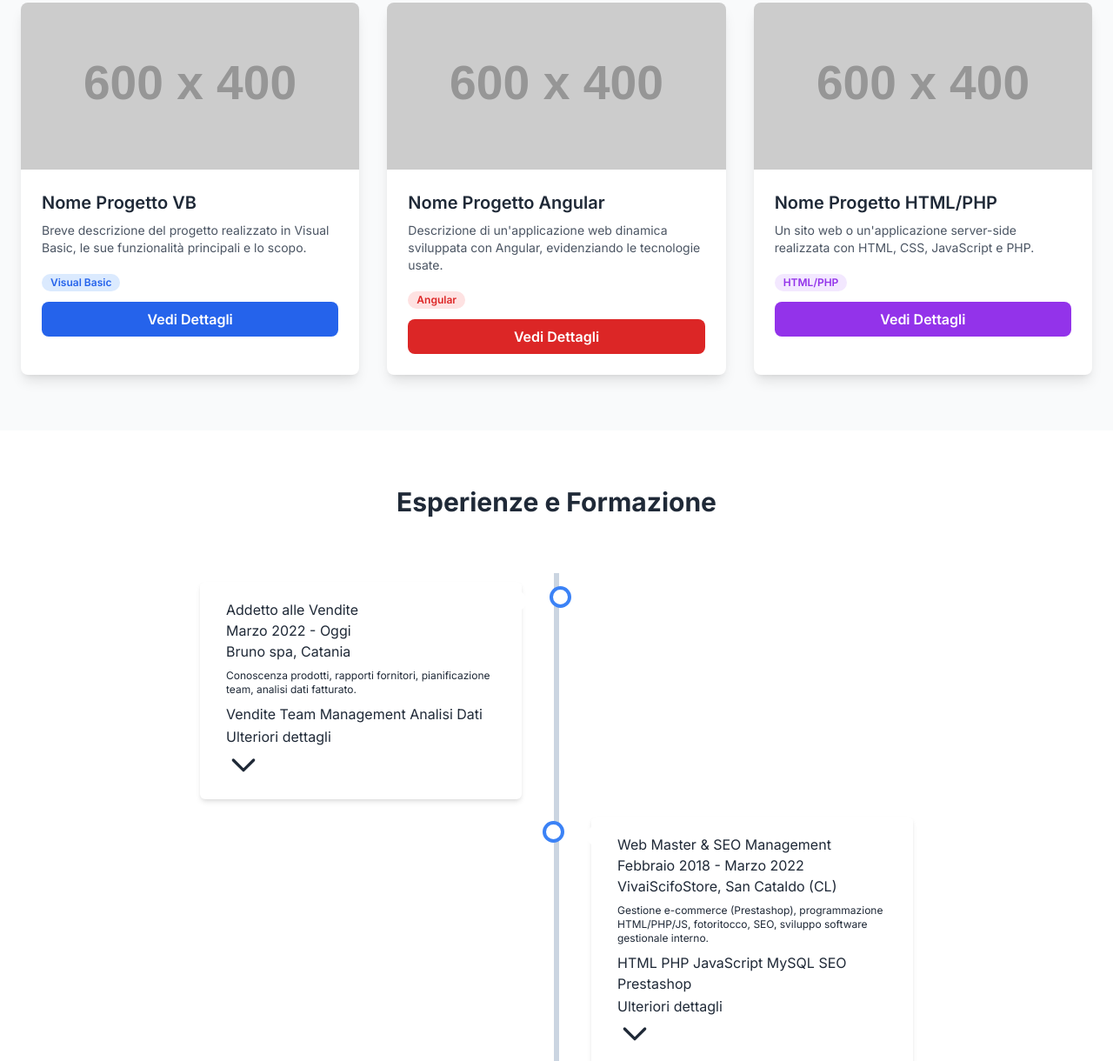
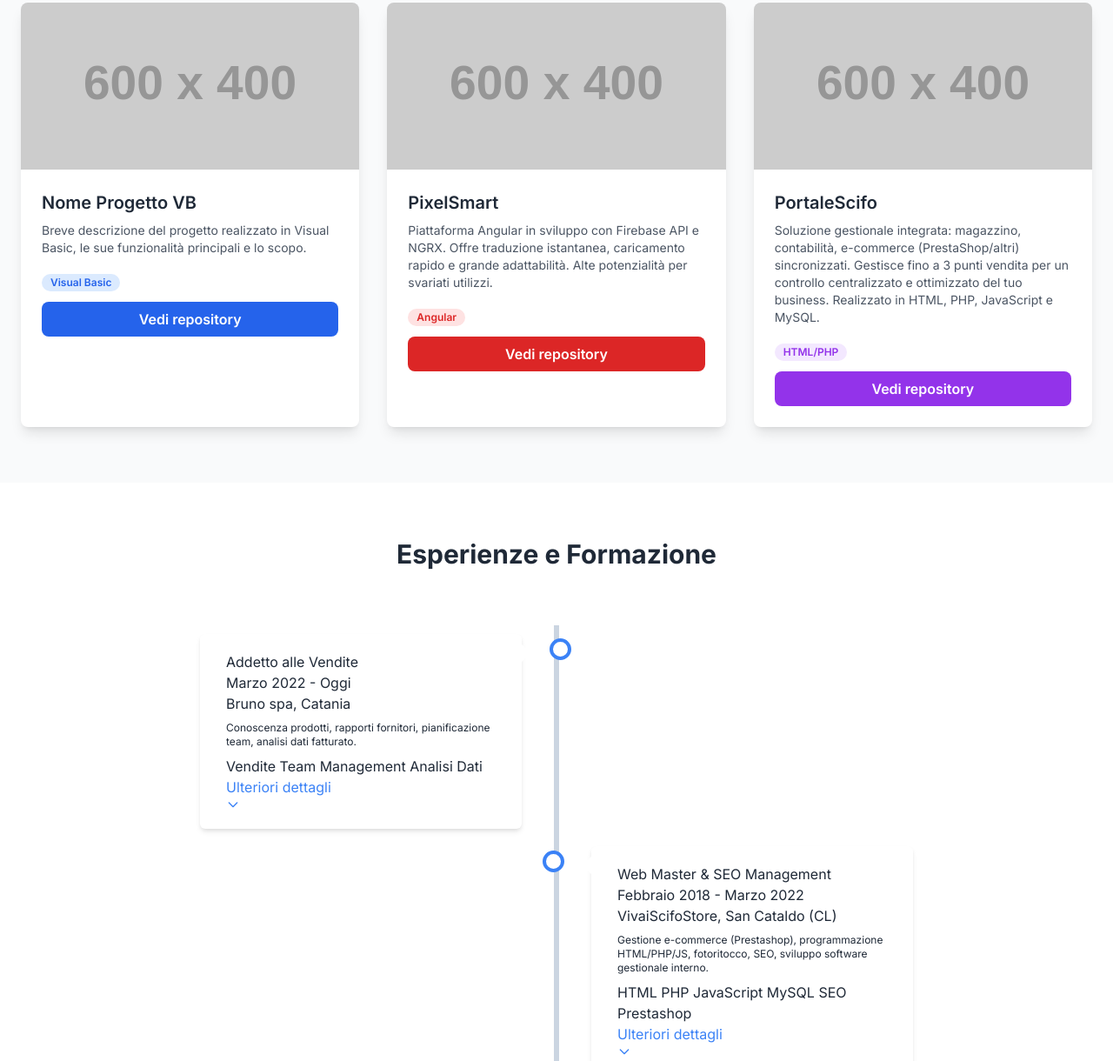
Before and after one commit to calogerocino/curriculum-portfolio, a website: page public/index.html in a window 1280 px wide. Shown: the part 637-1857 px from the top of the page at 87% size. Drawn offline with nearby package versions, Linux system fonts and the light colour scheme; placeholder pictures from the web are drawn by us.

Commit message:
Aggiorna dettagli dei progetti e link ai repository; migliora la struttura della timeline con un nuovo trigger di espansione.

```diff
--- a/public/index.html
+++ b/public/index.html
@@ -147,7 +147,7 @@
         }
 
         .timeline-header { /* L'header rimane per il titolo e la data */
-            @apply flex items-center py-2; /* Rimosso cursor-pointer se solo il nuovo trigger espande */
+            @apply flex items-center py-2;
         }
         .timeline-header-clickable-area { /* Area del titolo */
              @apply flex items-center gap-2;
@@ -182,14 +182,19 @@
 
         /* Stili per il nuovo trigger di espansione */
         .timeline-expand-trigger {
-            @apply mt-4 pt-3 border-t border-gray-200 text-right cursor-pointer flex justify-end items-center;
+            /* Flexbox per allineare testo e freccia. items-center per allineamento verticale. justify-end per posizionare a destra. */
+            @apply mt-4 pt-3 border-t border-gray-200 cursor-pointer flex justify-end items-center;
+            /* Il colore qui è generico, le classi Tailwind su span e svg lo sovrascriveranno specificamente */
+             color:#3b82f6;
         }
         .timeline-expand-trigger span {
+            /* Stili per il testo "ulteriori dettagli" */
             @apply text-sky-500 hover:text-sky-600 underline text-sm font-medium;
-             vertical-align: middle;
+            /* vertical-align: middle; rimosso perché items-center sul genitore è più appropriato */
         }
         .new-timeline-arrow {
-            @apply inline-block w-5 h-5 ml-1 text-sky-500 transition-transform duration-300;
+            /* Stili per la freccia SVG. w-4 h-4 per dimensione, ml-1 per spaziatura. */
+            @apply inline-block w-4 h-4 ml-1 text-sky-500 transition-transform duration-300;
         }
         .new-timeline-arrow.expanded {
             transform: rotate(180deg);
@@ -239,8 +244,8 @@
                 <div class="hidden md:flex space-x-4">
                     <a href="#home" class="text-gray-600 hover:text-blue-600 px-3 py-2 rounded-md text-sm font-medium" data-key="navHome">Home</a>
                     <a href="#progetti" class="text-gray-600 hover:text-blue-600 px-3 py-2 rounded-md text-sm font-medium" data-key="navProjects">Progetti</a>
+                    <a href="#curriculum" class="text-gray-600 hover:text-blue-600 px-3 py-2 rounded-md text-sm font-medium" data-key="navCV">Esperienze</a>
                     <a href="#competenze" class="text-gray-600 hover:text-blue-600 px-3 py-2 rounded-md text-sm font-medium" data-key="navSkills">Competenze</a>
-                    <a href="#curriculum" class="text-gray-600 hover:text-blue-600 px-3 py-2 rounded-md text-sm font-medium" data-key="navCV">Esperienze</a>
                     <a href="#chi-sono" class="text-gray-600 hover:text-blue-600 px-3 py-2 rounded-md text-sm font-medium" data-key="navAbout">Chi Sono</a>
                     <a href="#contatti" class="text-gray-600 hover:text-blue-600 px-3 py-2 rounded-md text-sm font-medium" data-key="navContact">Contatti</a>
                 </div>
@@ -294,19 +299,19 @@
                 <div class="bg-white rounded-lg shadow-lg overflow-hidden project-card transition-all duration-300">
                     <img src="https://placehold.co/600x400/e74c3c/ffffff?text=Progetto+Angular&font=inter" alt="Immagine Progetto Angular" class="w-full h-48 object-cover">
                     <div class="p-6">
-                        <h3 class="text-xl font-semibold text-gray-800 mb-2" data-key="projectAngularTitle">Nome Progetto Angular</h3>
-                        <p class="text-gray-600 text-sm mb-4" data-key="projectAngularDesc">Descrizione di un'applicazione web dinamica sviluppata con Angular, evidenziando le tecnologie usate.</p>
+                        <h3 class="text-xl font-semibold text-gray-800 mb-2" data-key="projectAngularTitle">PixelSmart</h3>
+                        <p class="text-gray-600 text-sm mb-4" data-key="projectAngularDesc">Piattaforma Angular in sviluppo con Firebase API e NGRX. Offre traduzione istantanea, caricamento rapido e grande adattabilità. Alte potenzialità per svariati utilizzi.</p>
                         <span class="inline-block bg-red-100 text-red-600 text-xs font-semibold px-2.5 py-0.5 rounded-full mb-3">Angular</span>
-                        <a href="#" class="block text-center bg-red-600 hover:bg-red-700 text-white font-semibold py-2 px-4 rounded-lg transition duration-300" data-key="projectDetailsButton2">Vedi Dettagli</a>
+                        <a href="https://github.com/calogerocino/PixelSmart" target="_blank" class="block text-center bg-red-600 hover:bg-red-700 text-white font-semibold py-2 px-4 rounded-lg transition duration-300" data-key="projectDetailsButton2">Vedi Repository</a>
                     </div>
                 </div>
                 <div class="bg-white rounded-lg shadow-lg overflow-hidden project-card transition-all duration-300">
                     <img src="https://placehold.co/600x400/8e44ad/ffffff?text=Progetto+HTML/PHP&font=inter" alt="Immagine Progetto HTML/PHP" class="w-full h-48 object-cover">
                     <div class="p-6">
-                        <h3 class="text-xl font-semibold text-gray-800 mb-2" data-key="projectPHPTitle">Nome Progetto HTML/PHP</h3>
-                        <p class="text-gray-600 text-sm mb-4" data-key="projectPHPDesc">Un sito web o un'applicazione server-side realizzata con HTML, CSS, JavaScript e PHP.</p>
+                        <h3 class="text-xl font-semibold text-gray-800 mb-2" data-key="projectPHPTitle">PortaleScifo</h3>
+                        <p class="text-gray-600 text-sm mb-4" data-key="projectPHPDesc">Soluzione gestionale integrata: magazzino, contabilità, e-commerce (PrestaShop/altri) sincronizzati. Gestisce fino a 3 punti vendita per un controllo centralizzato e ottimizzato del tuo business. Realizzato in HTML, PHP, JavaScript e MySQL.</p>
                         <span class="inline-block bg-purple-100 text-purple-600 text-xs font-semibold px-2.5 py-0.5 rounded-full mb-3">HTML/PHP</span>
-                        <a href="#" class="block text-center bg-purple-600 hover:bg-purple-700 text-white font-semibold py-2 px-4 rounded-lg transition duration-300" data-key="projectDetailsButton3">Vedi Dettagli</a>
+                        <a href="https://github.com/calogerocino/portalescifo" target="_blank" class="block text-center bg-purple-600 hover:bg-purple-700 text-white font-semibold py-2 px-4 rounded-lg transition duration-300" data-key="projectDetailsButton3">Vedi Repository</a>
                     </div>
                 </div>
             </div>
@@ -335,13 +340,13 @@
                                 <span data-key="cvSkillDataAnalysis">Analisi Dati</span>
                             </div>
                         </div>
+                        <div class="timeline-expand-trigger" role="button" tabindex="0" aria-expanded="false">
+                            <span data-key="viewMoreDetails">Ulteriori dettagli</span>
+                            <svg class="new-timeline-arrow w-4 h-4" fill="none" stroke="currentColor" viewBox="0 0 24 24" xmlns="http://www.w3.org/2000/svg"><path stroke-linecap="round" stroke-linejoin="round" stroke-width="2" d="M19 9l-7 7-7-7"></path></svg>
+                        </div>
                         <div class="expandable-details">
                             <p class="text-sm text-gray-600" data-key="cvExp1Detail1">Gestione avanzata del rapporto con i clienti e fidelizzazione.</p>
                             <p class="text-sm text-gray-600 mt-1" data-key="cvExp1Detail2">Formazione di nuovi colleghi sulle procedure di vendita e sui prodotti.</p>
-                        </div>
-                        <div class="timeline-expand-trigger" role="button" tabindex="0" aria-expanded="false">
-                            <span data-key="viewMoreDetails">Ulteriori dettagli</span>
-                            <svg class="new-timeline-arrow w-10 h-10" fill="none" stroke="currentColor" viewBox="0 0 24 24" xmlns="http://www.w3.org/2000/svg"><path stroke-linecap="round" stroke-linejoin="round" stroke-width="2" d="M19 9l-7 7-7-7"></path></svg>
                         </div>
                     </div>
                 </div>
@@ -366,13 +371,13 @@
                                 <span data-key="cvSkillPrestashop">Prestashop</span>
                             </div>
                         </div>
+                        <div class="timeline-expand-trigger" role="button" tabindex="0" aria-expanded="false">
+                            <span data-key="viewMoreDetails">Ulteriori dettagli</span>
+                            <svg class="new-timeline-arrow w-4 h-4" fill="none" stroke="currentColor" viewBox="0 0 24 24" xmlns="http://www.w3.org/2000/svg"><path stroke-linecap="round" stroke-linejoin="round" stroke-width="2" d="M19 9l-7 7-7-7"></path></svg>
+                        </div>
                         <div class="expandable-details">
                             <p class="text-sm text-gray-600" data-key="cvExp2Detail1">Ottimizzazione SEO on-page e off-page che ha portato a un aumento del traffico organico del 40%.</p>
                             <p class="text-sm text-gray-600 mt-1" data-key="cvExp2Detail2">Sviluppo di moduli custom per Prestashop per migliorare l'esperienza utente.</p>
-                        </div>
-                        <div class="timeline-expand-trigger" role="button" tabindex="0" aria-expanded="false">
-                            <span data-key="viewMoreDetails">Ulteriori dettagli</span>
-                            <svg class="new-timeline-arrow w-10 h-10" fill="none" stroke="currentColor" viewBox="0 0 24 24" xmlns="http://www.w3.org/2000/svg"><path stroke-linecap="round" stroke-linejoin="round" stroke-width="2" d="M19 9l-7 7-7-7"></path></svg>
                         </div>
                     </div>
                 </div>
@@ -393,12 +398,12 @@
                                 <span data-key="cvSkillCommercial">Commerciale</span>
                             </div>
                         </div>
+                        <div class="timeline-expand-trigger" role="button" tabindex="0" aria-expanded="false">
+                            <span data-key="viewMoreDetails">Ulteriori dettagli</span>
+                            <svg class="new-timeline-arrow w-4 h-4" fill="none" stroke="currentColor" viewBox="0 0 24 24" xmlns="http://www.w3.org/2000/svg"><path stroke-linecap="round" stroke-linejoin="round" stroke-width="2" d="M19 9l-7 7-7-7"></path></svg>
+                        </div>
                         <div class="expandable-details">
                             <p class="text-sm text-gray-600" data-key="cvExp3Detail1">Acquisizione e gestione di un portafoglio clienti business.</p>
-                        </div>
-                        <div class="timeline-expand-trigger" role="button" tabindex="0" aria-expanded="false">
-                            <span data-key="viewMoreDetails">Ulteriori dettagli</span>
-                            <svg class="new-timeline-arrow w-10 h-10" fill="none" stroke="currentColor" viewBox="0 0 24 24" xmlns="http://www.w3.org/2000/svg"><path stroke-linecap="round" stroke-linejoin="round" stroke-width="2" d="M19 9l-7 7-7-7"></path></svg>
                         </div>
                     </div>
                 </div>
@@ -420,12 +425,12 @@
                                 <span data-key="cvSkillLaw">Diritto</span>
                             </div>
                         </div>
+                        <div class="timeline-expand-trigger" role="button" tabindex="0" aria-expanded="false">
+                            <span data-key="viewMoreDetails">Ulteriori dettagli</span>
+                            <svg class="new-timeline-arrow w-4 h-4" fill="none" stroke="currentColor" viewBox="0 0 24 24" xmlns="http://www.w3.org/2000/svg"><path stroke-linecap="round" stroke-linejoin="round" stroke-width="2" d="M19 9l-7 7-7-7"></path></svg>
+                        </div>
                         <div class="expandable-details">
                              <p class="text-sm text-gray-600" data-key="cvEdu1Detail1">Progetto scolastico: Sviluppo di un piccolo gestionale in Visual Basic per la biblioteca scolastica.</p>
-                        </div>
-                        <div class="timeline-expand-trigger" role="button" tabindex="0" aria-expanded="false">
-                            <span data-key="viewMoreDetails">Ulteriori dettagli</span>
-                            <svg class="new-timeline-arrow w-10 h-10" fill="none" stroke="currentColor" viewBox="0 0 24 24" xmlns="http://www.w3.org/2000/svg"><path stroke-linecap="round" stroke-linejoin="round" stroke-width="2" d="M19 9l-7 7-7-7"></path></svg>
                         </div>
                     </div>
                 </div>
@@ -565,13 +570,13 @@
                 projectsTitle: "Progetti in Evidenza",
                 projectVBTitle: "Nome Progetto VB",
                 projectVBDesc: "Breve descrizione del progetto realizzato in Visual Basic, le sue funzionalità principali e lo scopo.",
-                projectDetailsButton: "Vedi Dettagli",
-                projectAngularTitle: "Nome Progetto Angular",
-                projectAngularDesc: "Descrizione di un'applicazione web dinamica sviluppata con Angular, evidenziando le tecnologie usate.",
-                projectDetailsButton2: "Vedi Dettagli",
-                projectPHPTitle: "Nome Progetto HTML/PHP",
-                projectPHPDesc: "Un sito web o un'applicazione server-side realizzata con HTML, CSS, JavaScript e PHP.",
-                projectDetailsButton3: "Vedi Dettagli",
+                projectDetailsButton: "Vedi repository",
+                projectAngularTitle: "PixelSmart",
+                projectAngularDesc: "Piattaforma Angular in sviluppo con Firebase API e NGRX. Offre traduzione istantanea, caricamento rapido e grande adattabilità. Alte potenzialità per svariati utilizzi.",
+                projectDetailsButton2: "Vedi repository",
+                projectPHPTitle: "PortaleScifo",
+                projectPHPDesc: "Soluzione gestionale integrata: magazzino, contabilità, e-commerce (PrestaShop/altri) sincronizzati. Gestisce fino a 3 punti vendita per un controllo centralizzato e ottimizzato del tuo business. Realizzato in HTML, PHP, JavaScript e MySQL.",
+                projectDetailsButton3: "Vedi repository",
                 cvTitle: "Esperienze e Formazione",
                 cvExp1Title: "Addetto alle Vendite",
                 cvExp1Date: "Marzo 2022 - Oggi",
@@ -604,7 +609,6 @@
                 cvSkillAccounting: "Economia",
                 cvSkillIT: "Informatica",
                 cvSkillLaw: "Diritto",
-                cvTechSkillsTitle: "Competenze Tecniche", // Assicurati che questa chiave sia usata o rimuovila se non lo è
                 cvSoftSkillsTitle: "Soft Skills",
                 cvSoftSkill1: "Spirito di iniziativa e creatività",
                 cvSoftSkill2: "Cura dei dettagli",
@@ -626,7 +630,7 @@
                 footerName: "Calogero",
                 footerRights: "Tutti i diritti riservati.",
                 footerMadeWith: "Realizzato con ❤️ e Tailwind CSS.",
-                viewMoreDetails: "Ulteriori dettagli" // Aggiunta traduzione
+                viewMoreDetails: "Ulteriori dettagli" // Traduzione aggiornata se necessario
             },
             en: {
                 pageTitle: "My Portfolio - Calogero",
@@ -658,13 +662,13 @@
                 projectsTitle: "Featured Projects",
                 projectVBTitle: "VB Project Name",
                 projectVBDesc: "Brief description of the project made in Visual Basic, its main features and purpose.",
-                projectDetailsButton: "View Details",
-                projectAngularTitle: "Angular Project Name",
-                projectAngularDesc: "Description of a dynamic web application developed with Angular, highlighting the technologies used.",
-                projectDetailsButton2: "View Details",
-                projectPHPTitle: "HTML/PHP Project Name",
-                projectPHPDesc: "A website or server-side application built with HTML, CSS, JavaScript, and PHP.",
-                projectDetailsButton3: "View Details",
+                projectDetailsButton: "View repository",
+                projectAngularTitle: "PixelSmart",
+                projectAngularDesc: "Angular platform in development with Firebase API and NGRX. Offers instant translation, fast loading, and great adaptability. High potential for various uses.",
+                projectDetailsButton2: "View repository",
+                projectPHPTitle: "PortaleScifo",
+                projectPHPDesc: "Integrated management solution: synchronized inventory, accounting, e-commerce (PrestaShop/others). Manages up to 3 stores for centralized and optimized business control.",
+                projectDetailsButton3: "View repository",
                 cvTitle: "Experience and Education",
                 cvExp1Title: "Sales Assistant",
                 cvExp1Date: "March 2022 - Present",
@@ -697,7 +701,6 @@
                 cvSkillAccounting: "Accounting",
                 cvSkillIT: "IT",
                 cvSkillLaw: "Law",
-                cvTechSkillsTitle: "Technical Skills", // Ensure this key is used or remove if not
                 cvSoftSkillsTitle: "Soft Skills",
                 cvSoftSkill1: "Initiative and creativity",
                 cvSoftSkill2: "Attention to detail",
@@ -719,7 +722,7 @@
                 footerName: "Calogero",
                 footerRights: "All rights reserved.",
                 footerMadeWith: "Made with ❤️ and Tailwind CSS.",
-                viewMoreDetails: "More details" // Added translation
+                viewMoreDetails: "More details" // Updated translation if needed
             }
         };
 
```
Also changed, not shown: home.html (+20 -20 lines).
